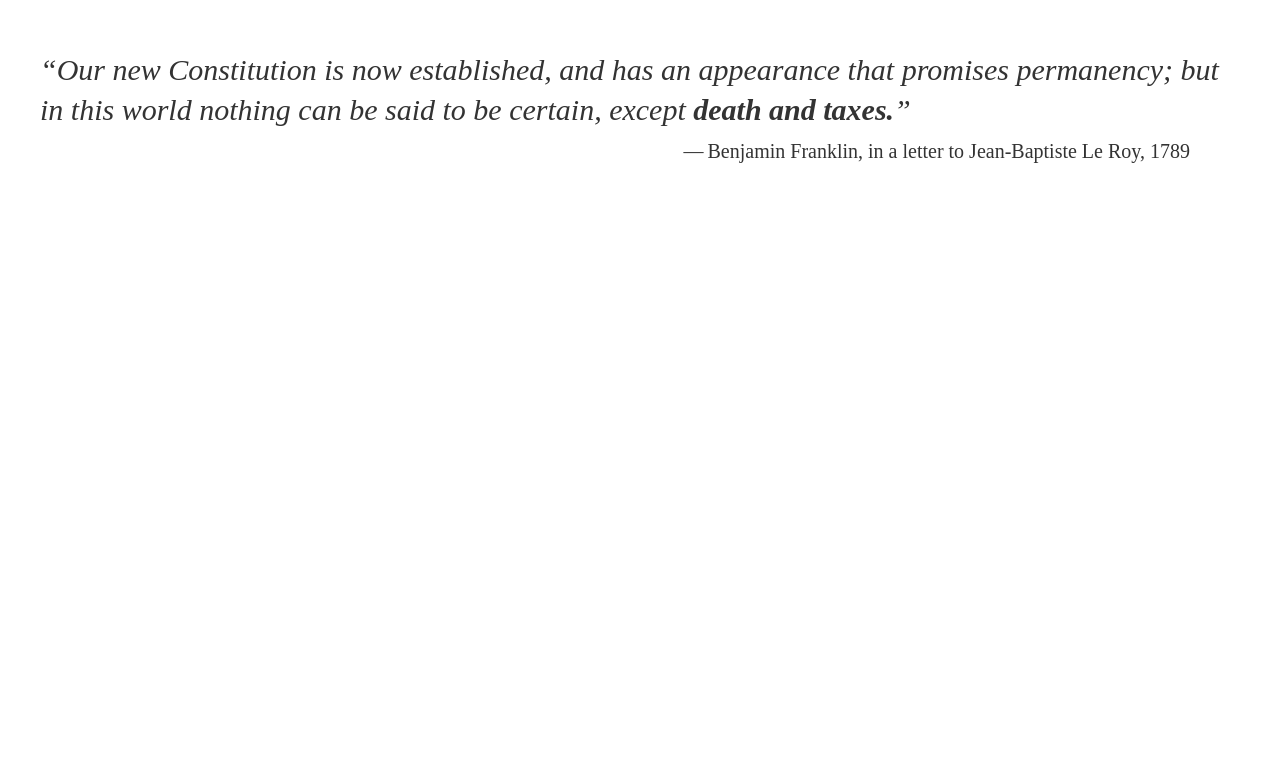
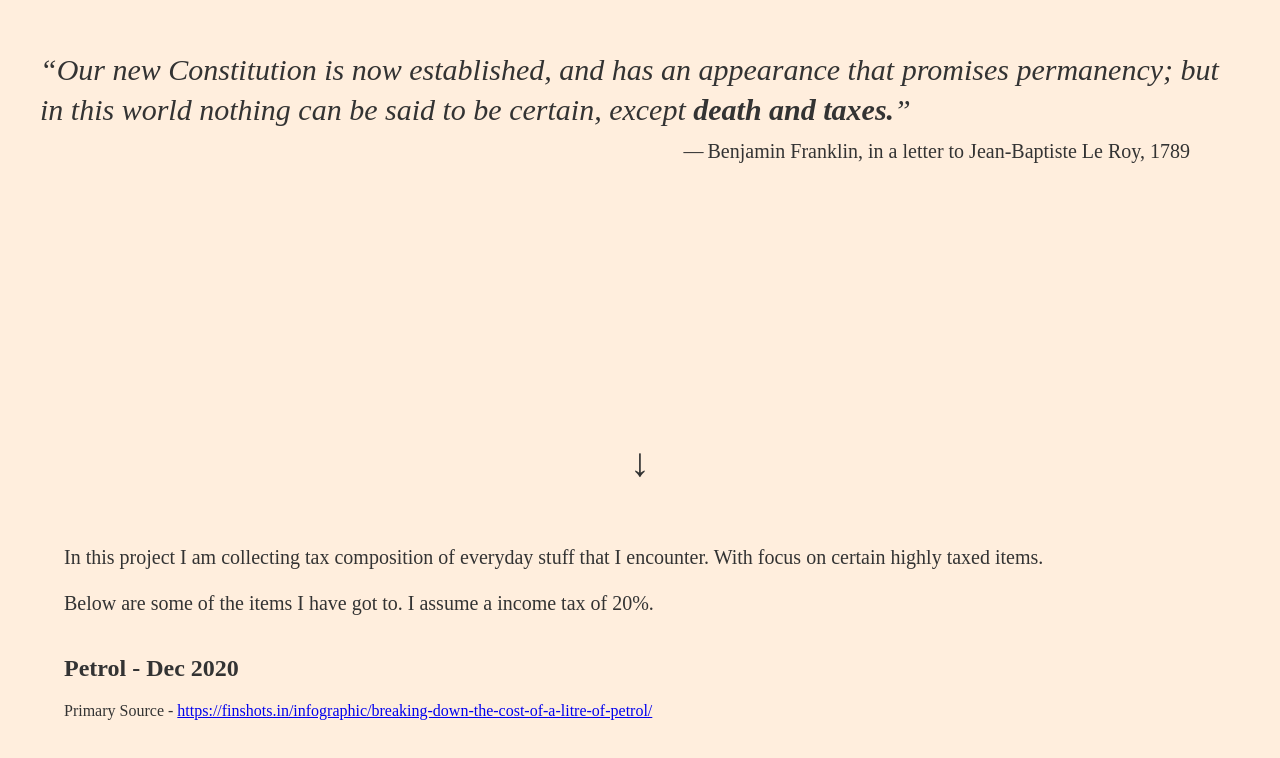
Before and after one commit to subu28/taxes, a plain HTML site: page index.html in a window 1280 px wide. Shown: the part 294-1052 px from the top of the page. Before the commit the page ends 800 px from the top, so only its background shows below. Drawn offline with Linux system fonts and the light colour scheme.

Commit message:
add preface

```diff
--- a/index.html
+++ b/index.html
@@ -9,6 +9,17 @@
   <section class="full-page welcome">
     <em>&ldquo;Our new Constitution is now established, and has an appearance that promises permanency; but in this world nothing can be said to be certain, except <strong>death and taxes.</strong>&rdquo;</em>
     <span>— Benjamin Franklin, in a letter to Jean-Baptiste Le Roy, 1789</span>
+    <a class="downlink" href="#preface">&darr;</a>
+  </section>
+  <section id="preface" class="preface">
+    In this project I am collecting tax composition of everyday stuff that I encounter. With focus on certain highly taxed items.
+    <br><br>
+    Below are some of the items I have got to. I assume a income tax of 20%.
+  </section>
+  <section class="item">
+    <h2>Petrol - Dec 2020</h2>
+    <!-- <img src=""> -->
+    <span>Primary Source - <a target="_blank" href="https://finshots.in/infographic/breaking-down-the-cost-of-a-litre-of-petrol/">https://finshots.in/infographic/breaking-down-the-cost-of-a-litre-of-petrol/</a></span>
   </section>
 </body>
 </html>
--- a/style.css
+++ b/style.css
@@ -5,6 +5,8 @@ html, body {
   margin: 0;
   padding: 0;
   color: #333333;
+  background: #fed;
+  scroll-behavior: smooth;
 }
 section.full-page {
   height: 100vh;
@@ -18,6 +20,7 @@ section.full-page {
   margin: auto;
   padding: 40px;
   flex-direction: column;
+  position: relative;
 }
 .welcome em {
   font-size: 30px;
@@ -29,3 +32,25 @@ section.full-page {
   margin-top: 10px;
   margin-right: 50px;
 }
+.welcome .downlink {
+  color: #333333;
+  text-decoration: none;
+  position: absolute;
+  bottom: 20px;
+  font-size: 40px;
+  text-align: center;
+  width: calc(100% - 80px);
+}
+
+.preface {
+  font-size: 20px;
+  width: 90%;
+  max-width: 1300px;
+  margin: 40px auto;
+}
+
+.item {
+  width: 90%;
+  max-width: 1300px;
+  margin: 40px auto;
+}
```
